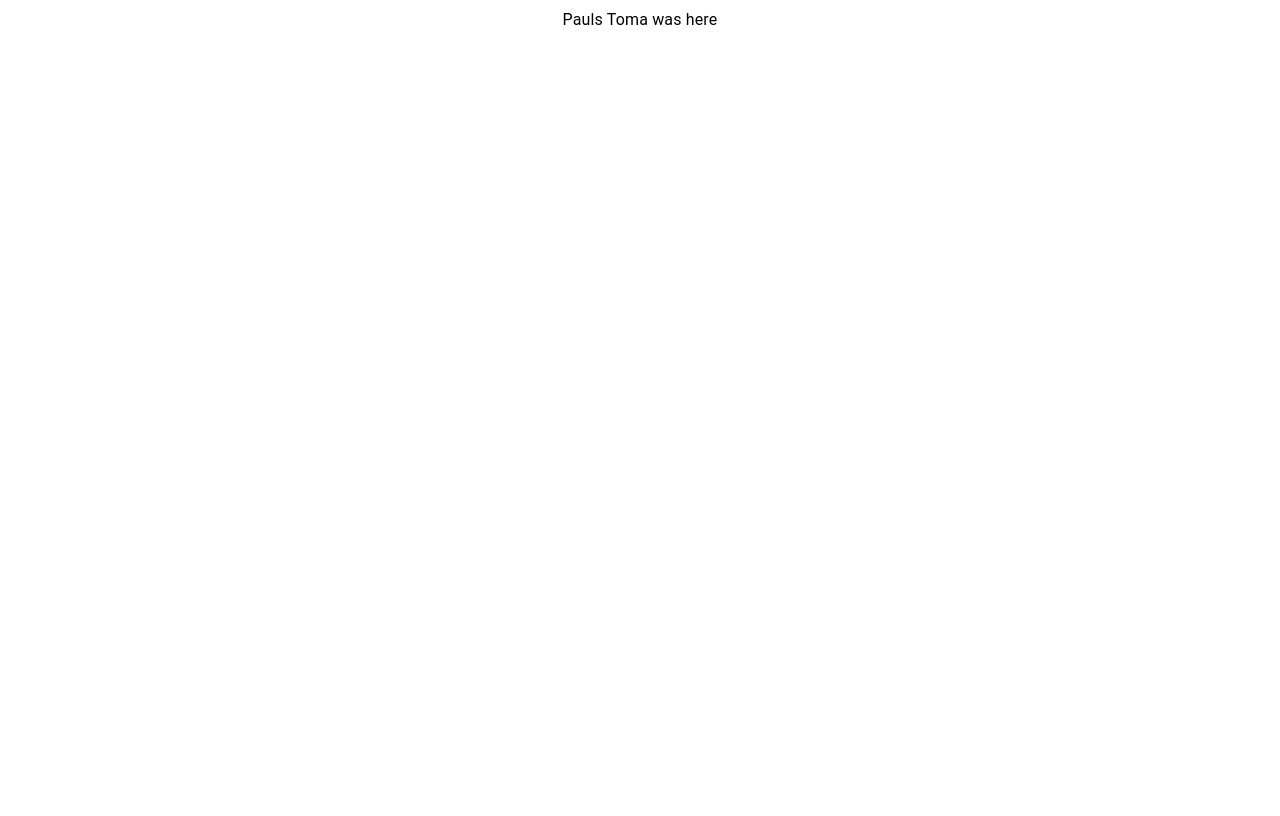
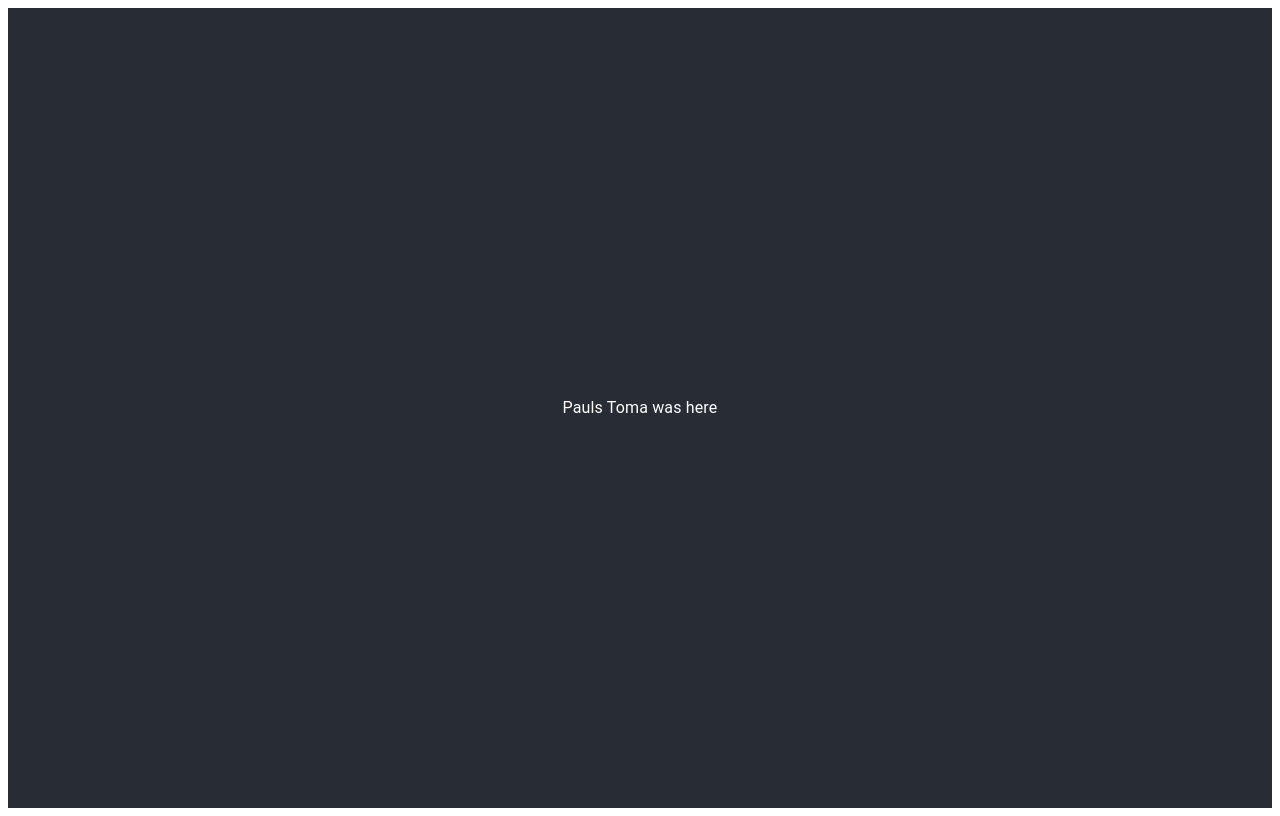
Before and after one commit to paulsttoma/dapp1, a React (Create React App) app: page / in a window 1280 px wide. Built offline with nearby package versions, Linux system fonts and the light colour scheme.

Commit message:
background

```diff
--- a/src/App.jsx
+++ b/src/App.jsx
@@ -3,7 +3,7 @@ import Header from "./components/Header";
 
 function App() {
 
-  return <div className="App">
+  return <div className="App-header">
 
     <Header> </Header>
 
```
